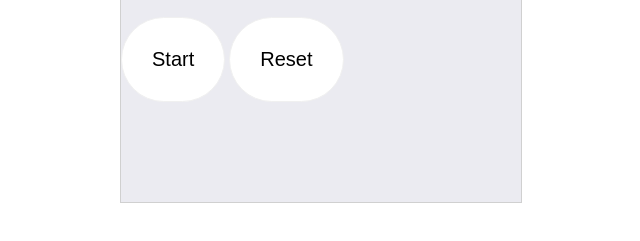
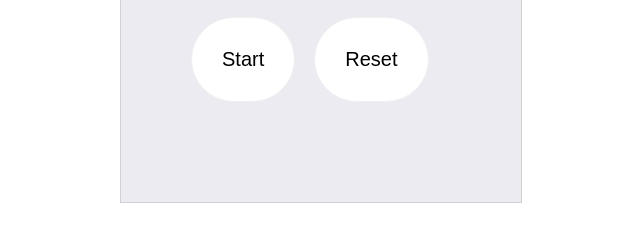
Before and after one commit to joshgoss/stopwatch, a plain HTML site: page index.html in a window 1280 px wide. Shown: the part 159-400 px from the top of the page, without its empty margins (319-959 px from the left). Drawn offline with Linux system fonts and the light colour scheme.

Commit message:
minor style tweaks

```diff
--- a/css/style.css
+++ b/css/style.css
@@ -66,10 +66,11 @@ html, body {
     background: #fff;
     border: 1px solid #f0f0f0;
     font-size: 1.25em;
+    margin-right: 15px;
 }
 
 .timer-app .nav {
-    margin-top: 20px;
+    margin: 20px 0 0 70px;
 }
 
 .timer-app .nav button:hover {
```
